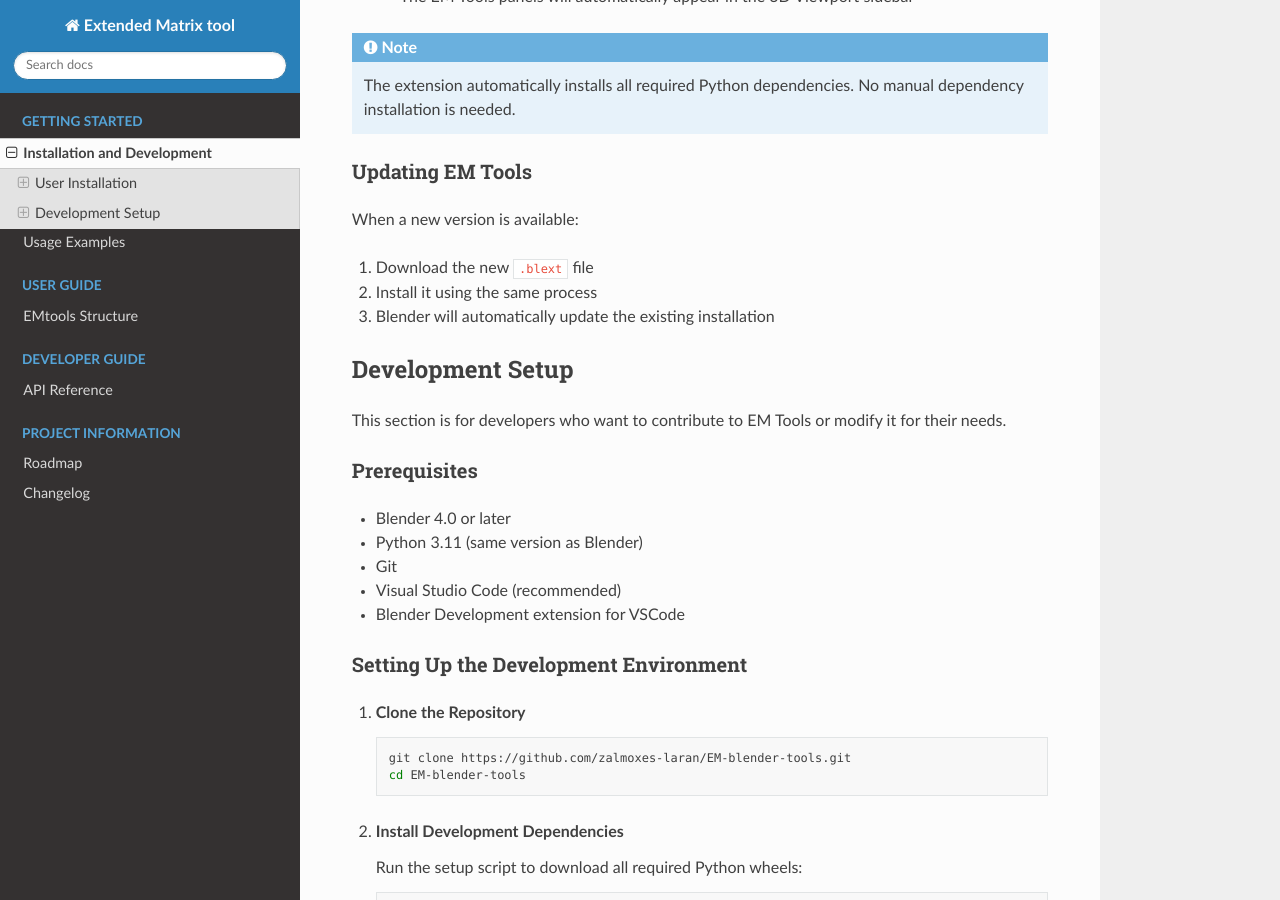
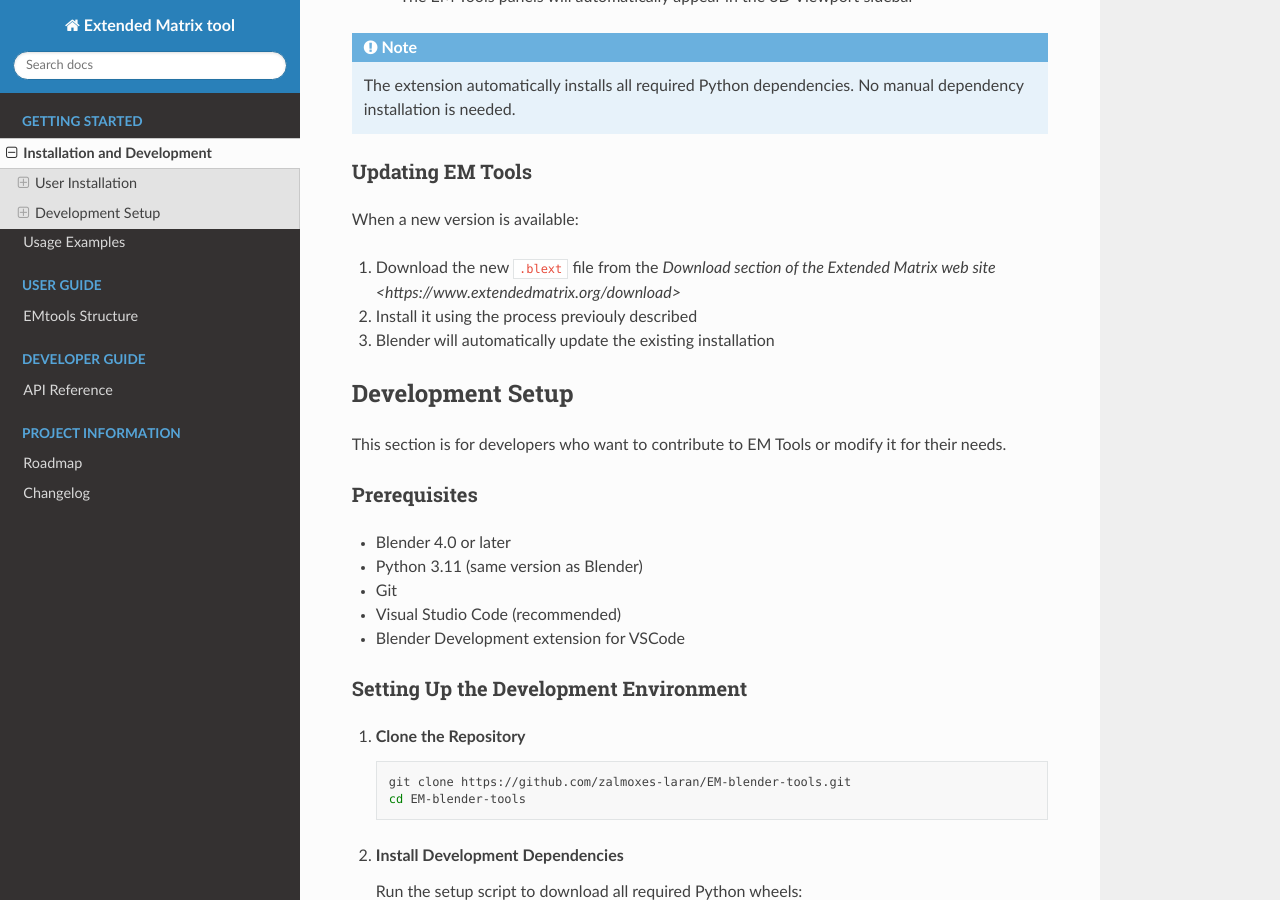
Before and after one commit to zalmoxes-laran/EM-blender-tools-doc, a Sphinx documentation site: the page built from docs/installation.rst, in a window 1280 px wide and 900 px high, scrolled down 889 px. Built offline with Sphinx 7.4.7 and the Read the Docs theme 3.1.0, drawn with Linux system fonts in a browser that asks for light colours; pages that are not in the unit, such as notebooks, are missing from menus.

Commit message:
Update installation rst file

```diff
--- a/docs/installation.rst
+++ b/docs/installation.rst
@@ -49,8 +49,8 @@ Updating EM Tools
 
 When a new version is available:
 
-1. Download the new ``.blext`` file
-2. Install it using the same process
+1. Download the new ``.blext`` file from the `Download section of the Extended Matrix web site <https://www.extendedmatrix.org/download>`
+2. Install it using the process previouly described
 3. Blender will automatically update the existing installation
 
 Development Setup
```
